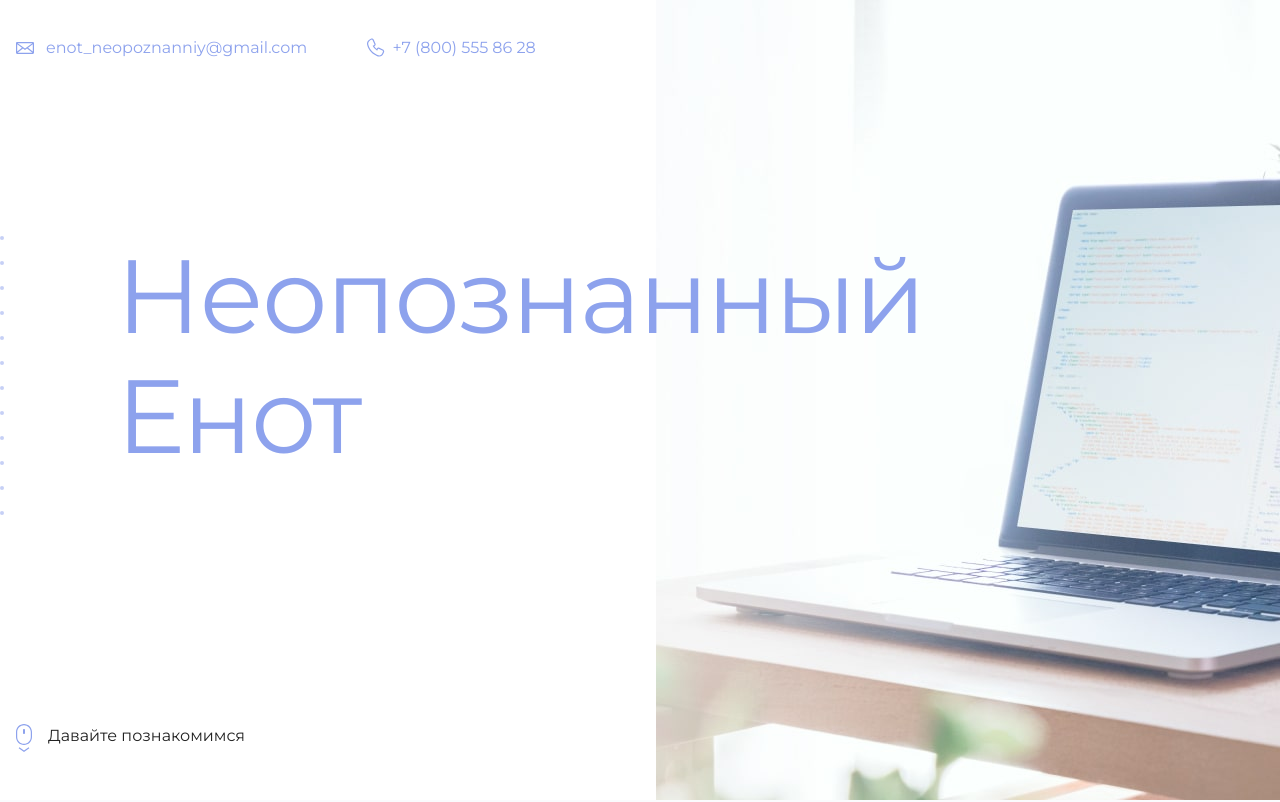
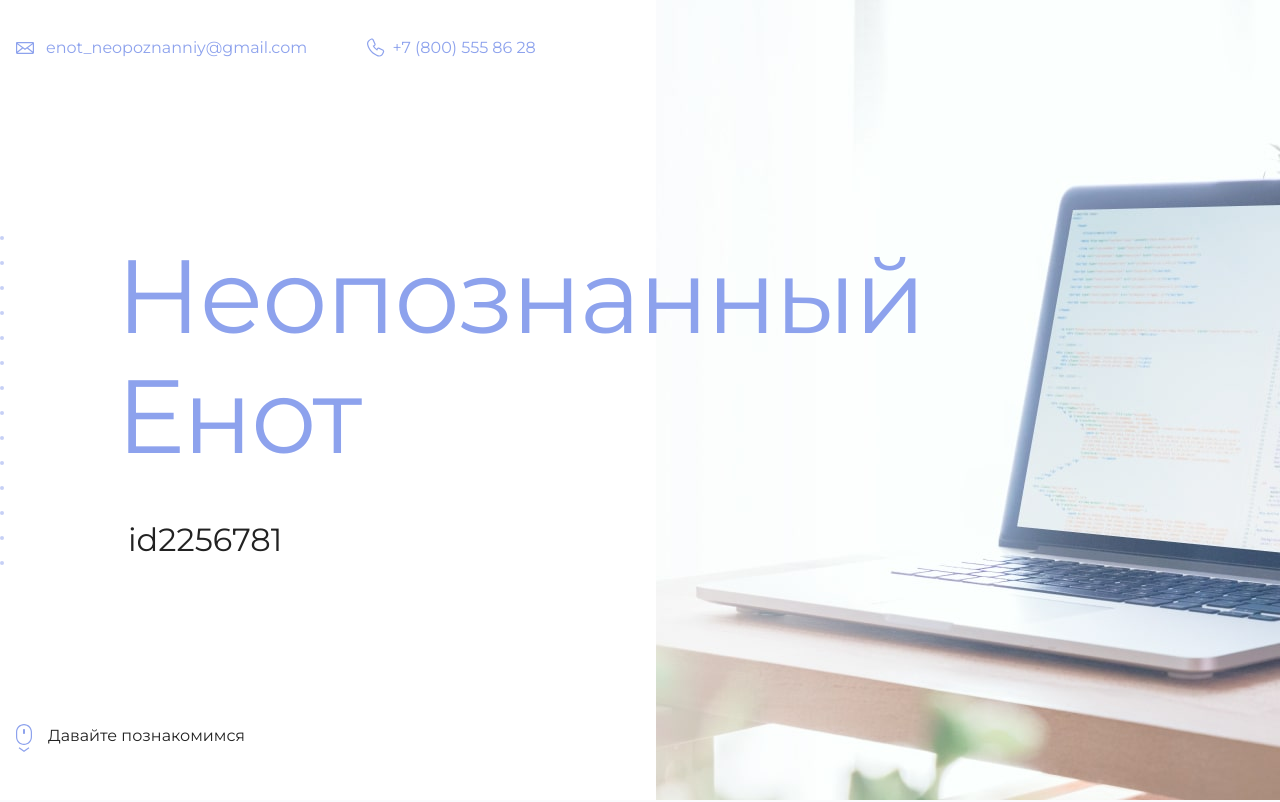
Before and after one commit to Dimaggio-IT/dimaggio-it.github.io, a plain HTML site: page index.html in a window 1280 px wide. Shown: the top 802 px of the page. Drawn offline with Linux system fonts and the light colour scheme.

Commit message:
Update index.html

```diff
--- a/index.html
+++ b/index.html
@@ -19,7 +19,7 @@
       <section class="hero-image">
         <div class="container">
           <h1 class="heading">Неопознанный Енот</h1>
-          <p><!-- Тут ваш id на сайте Академии --></p>
+          <p>id2256781</p>
         </div>
       </section>
 
```
